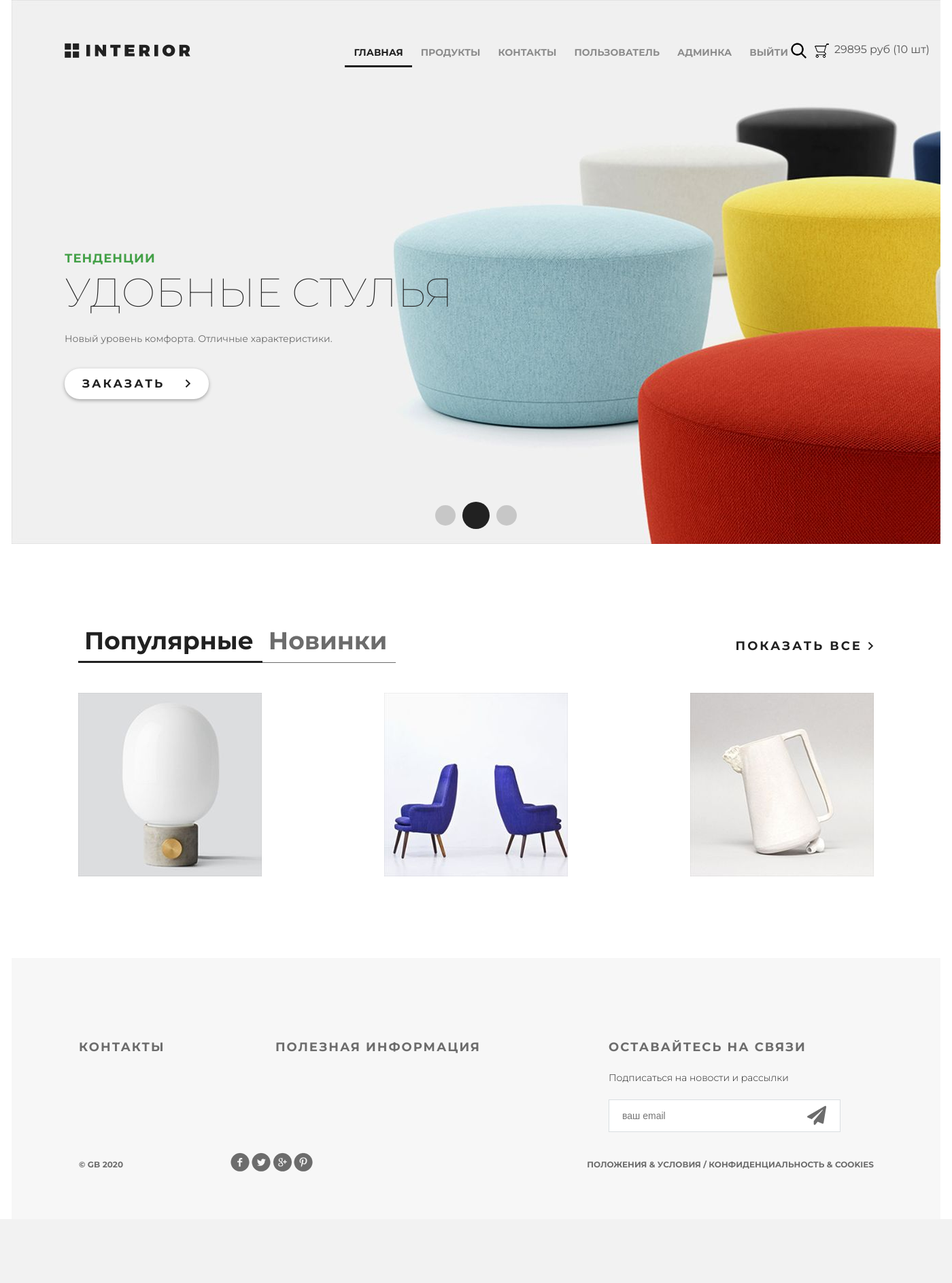
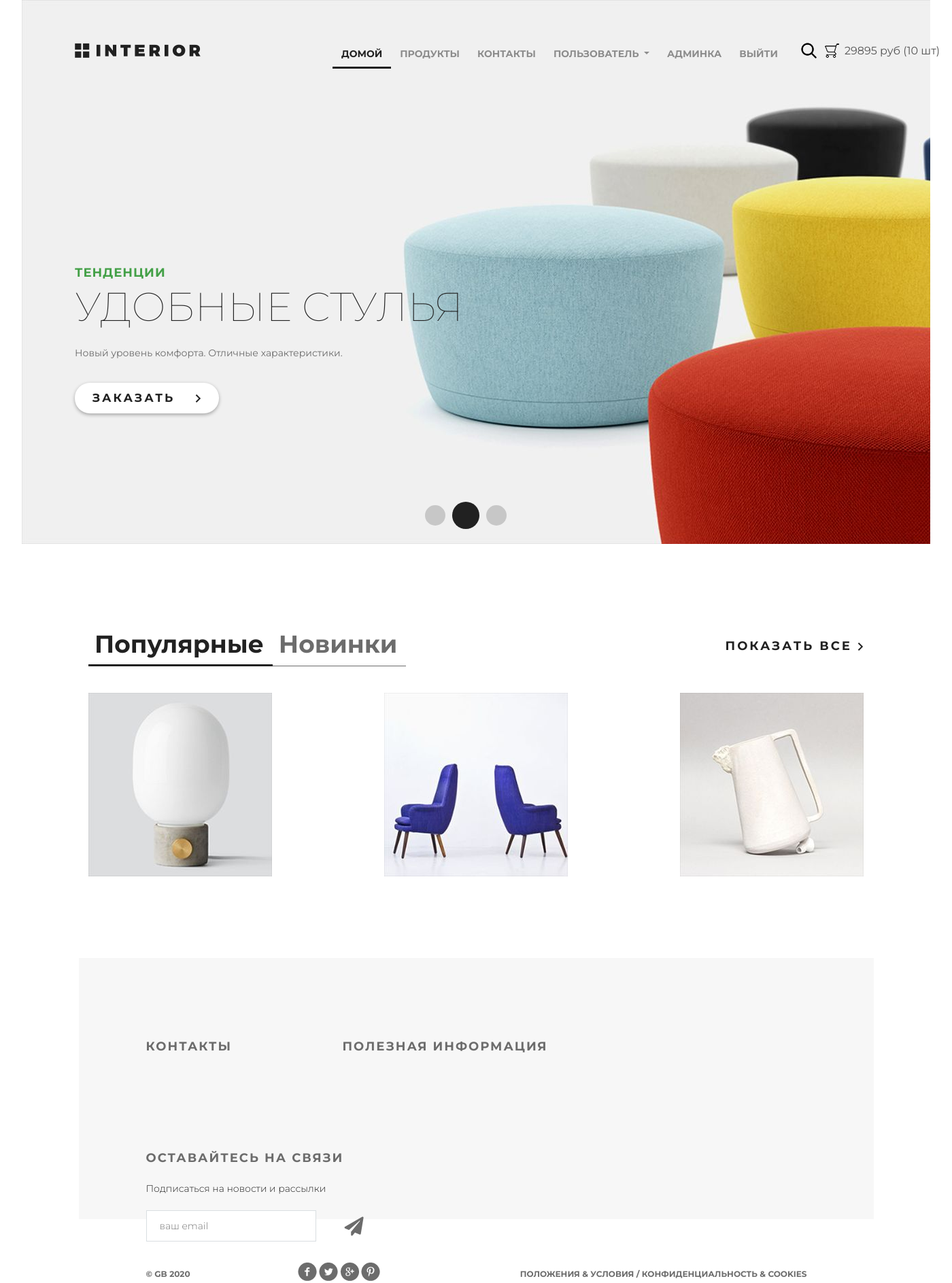
Before and after one commit to m04kA/my_geekbrains_shop, a Django app: page / in a window 1400 px wide. Shown: the whole page at 68% size. Before the commit the page ends 1793 px from the top, so only its background shows below. Run offline with Django 3.2, Linux system fonts and the light colour scheme; a user stored in the database is signed in; data comes from the database, SQL or seed files in the repository; tables that the repository leaves empty hold one stand-in row (values such as "Sample post"); parts of the project's set-up code (start-up, migrations or seed data) failed here and were passed over; some libraries are stand-ins or nearby versions.

Commit message:
lesson_3. Dropdown

```diff
--- a/mainapp/templates/mainapp/base.html
+++ b/mainapp/templates/mainapp/base.html
@@ -12,12 +12,16 @@
     </title>
 
     {% block css %}
+    <link rel="stylesheet" type="text/css" href="{% static 'css/bootstrap.min.css' %}">
     <link rel="stylesheet" type="text/css" href="{% static 'style.css' %}">
     <link rel="stylesheet" href="{% static 'fonts/font-awesome/css/font-awesome.css' %}">
     <link rel="stylesheet" href="{% static 'css/fa.all.min.css' %}">
     {% endblock css %}
 
     {% block js %}
+    <script src="{% static 'js/jquery-3.5.1.min.js' %}"></script>
+    <script src="{% static 'js/popper.min.js' %}"></script>
+    <script src="{% static 'js/bootstrap.min.js' %}"></script>
     {% endblock js %}
 
 </head>
--- a/mainapp/templates/mainapp/includes/inc_menu.html
+++ b/mainapp/templates/mainapp/includes/inc_menu.html
@@ -2,7 +2,7 @@
 <ul class="menu">
     <li>
         <a href="{% url 'main' %}" class="{% if request.resolver_match.url_name == 'main' %}active{% endif %}">
-            главная
+            домой
         </a>
     </li>
     <li>
@@ -18,9 +18,23 @@
     </li>
     {% if user.is_authenticated %}
     <li>
-        <a href="{% url 'auth:edit' %}">
-            {{ user.first_name|default:'Пользователь' }}
-        </a>
+        <div class="dropdown">
+            <a class="dropdown-toggle" href="" data-toggle="dropdown" id="dropdownMenuButton" aria-haspopup="true"
+                aria-expanded="false">
+                {{ user.first_name|default:'Пользователь' }}
+                <span class="caret"></span>
+            </a>
+            <div class="dropdown-menu" aria-labelledby="dropdownMenuButton">
+                <a class="dropdown-item" href="{% url 'auth:edit' %}">{{ "профиль"|upper }}</a>
+                <!-- {% comment %} -->
+                <a class="dropdown-item" href="{% url 'order:orders_list' %}">{{ "Кабинет заказов"|upper }}</a>
+                <!--{% endcomment %}
+                 For testing purposes only
+                <a class="dropdown-item" href="#">{{ "Кабинет заказов"|upper }}</a>
+                 /.For testing purposes only
+                -->
+            </div>
+        </div>
     </li>
     {% endif %}
     {% if user.is_superuser %}
--- a/static/style.css
+++ b/static/style.css
@@ -640,6 +640,7 @@ body {
 
 .container {
     width: 1366px;
+    max-width: 1366px;
     margin: 0 auto;
     min-height: 100%;
 }
```
